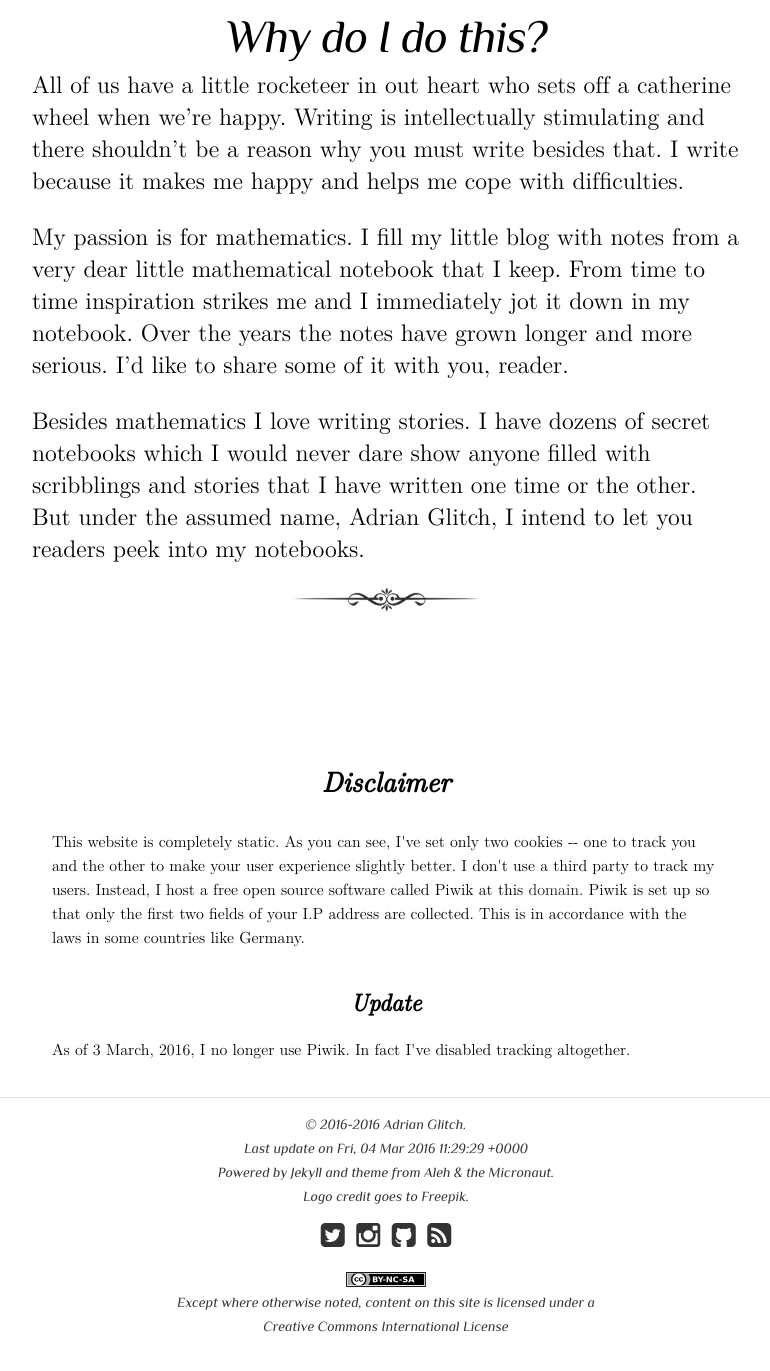
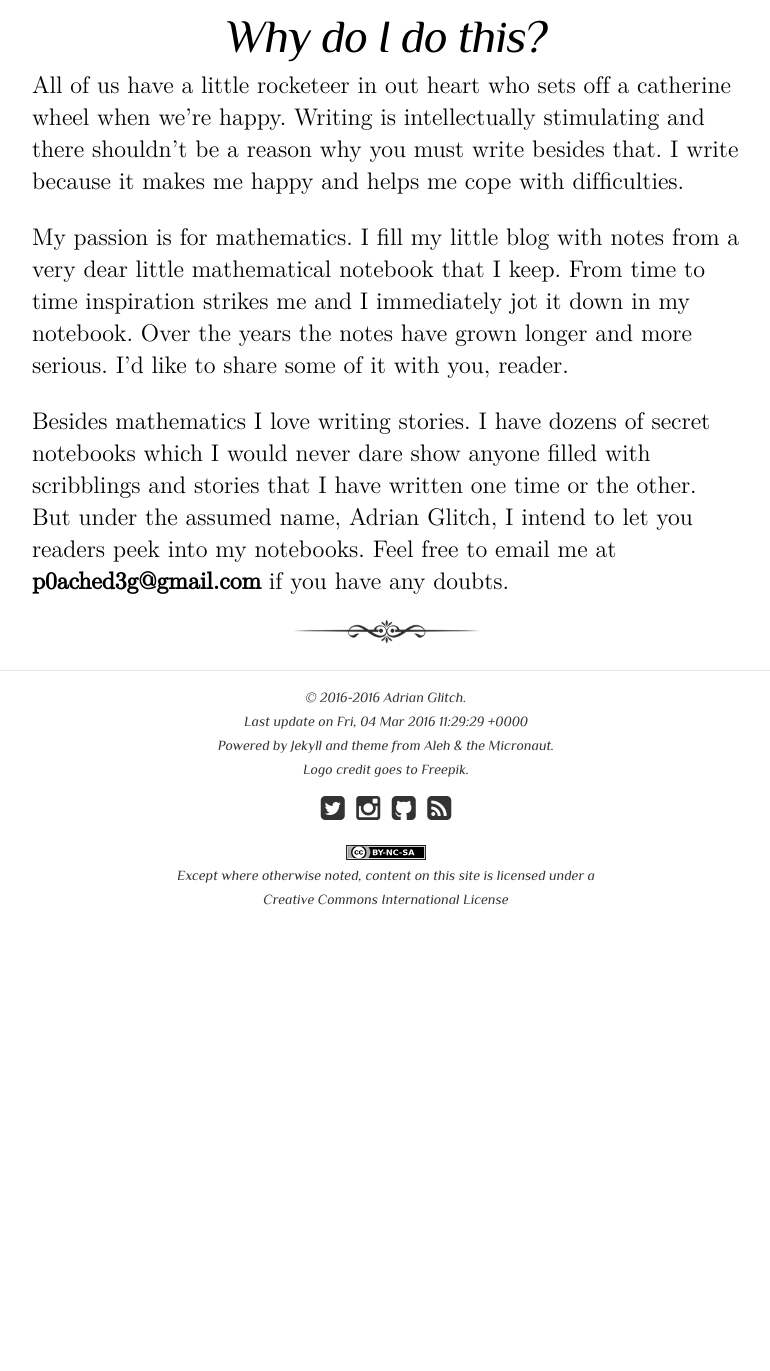
Before and after one commit to TheRocketeers/theHeartsRocketeers, a Jekyll site: the page built from about/index.md, in a window 1280 px wide and 1400 px high, scrolled down 455 px. Shown: the top 1371 px of the window, without its empty margins (254-1024 px from the left). Built offline with Jekyll 4.4.1, drawn with Linux system fonts in a browser that asks for light colours; nearby versions of some CDN libraries; after the commit the page ends 1428 px from its top, so only the background shows below that.

Commit message:
Updated index.md

```diff
--- a/about/index.md
+++ b/about/index.md
@@ -1,29 +1,15 @@
 ---
 layout: page
-title: Why do I do this?
+title: "Why do I do this?"
 excerpt: "The Heart's Rocketeers"
-date: '2016-02-22T04:21:30+00:00'
-#modified: 2014-08-08T19:44:38.564948-04:00
-#image:
-# feature: so-simple-sample-image-4.jpg
-#  credit: WeGraphics
-#  creditlink: http://wegraphics.net/downloads/free-ultimate-blurred-background-pack/
+date: "2016-02-22T04:21:30+00:00"
+published: true
 ---
+
 
 All of us have a little rocketeer in out heart who sets off a catherine wheel when we're happy. Writing is intellectually stimulating and there shouldn't be a reason why you must write besides that. I write because it makes me happy and helps me cope with difficulties.
 
 My passion is for mathematics. I fill my little blog with notes from a very dear little mathematical notebook that I keep. From time to time inspiration strikes me and I immediately jot it down in my notebook. Over the years the notes have grown longer and more serious. I'd like to share some of it with you, reader.
 
-Besides mathematics I love writing stories. I have dozens of secret notebooks which I would never dare show anyone filled with scribblings and stories that I have written one time or the other. But under the assumed name, {{site.owner.name}}, I intend to let you readers peek into my notebooks.
+Besides mathematics I love writing stories. I have dozens of secret notebooks which I would never dare show anyone filled with scribblings and stories that I have written one time or the other. But under the assumed name, {{site.owner.name}}, I intend to let you readers peek into my notebooks. Feel free to email me at **{{site.owner.email}}** if you have any doubts.
 <div class="text-divider"></div>
-<pre>
-
-
-</pre>
-
-<div class="well">
-<h4 class="center">Disclaimer </h4>
-This website is completely static. As you can see, I've set only two cookies -- one to track you and the other to make your user experience slightly better. I don't use a third party to track my users. Instead, I host a free open source software called Piwik at this <a href="http://pwiki-standing.rhcloud.com">domain</a>. Piwik is set up so that only the first two fields of your I.P address are collected. This is in accordance with the laws in some countries like Germany.
-<h5 class="center">Update</h5>
-As of 3 March, 2016, I no longer use Piwik. In fact I've disabled tracking altogether.
-</div>
```
